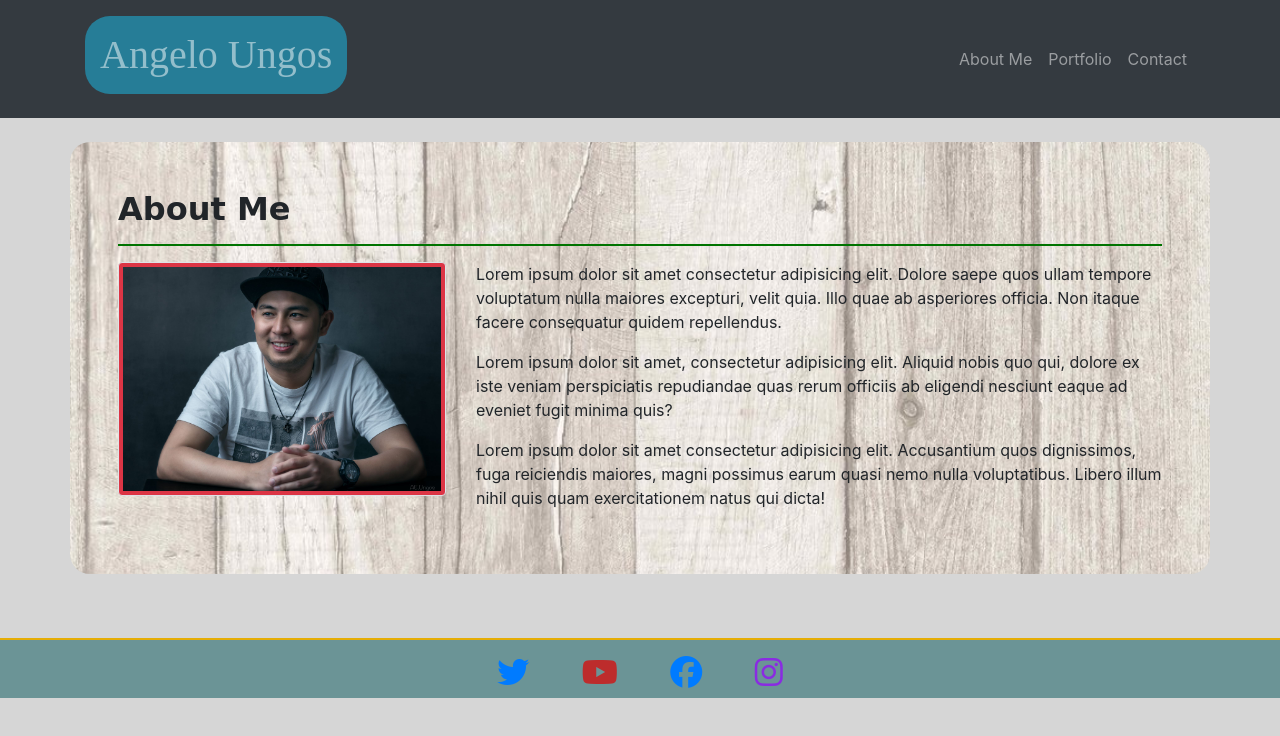
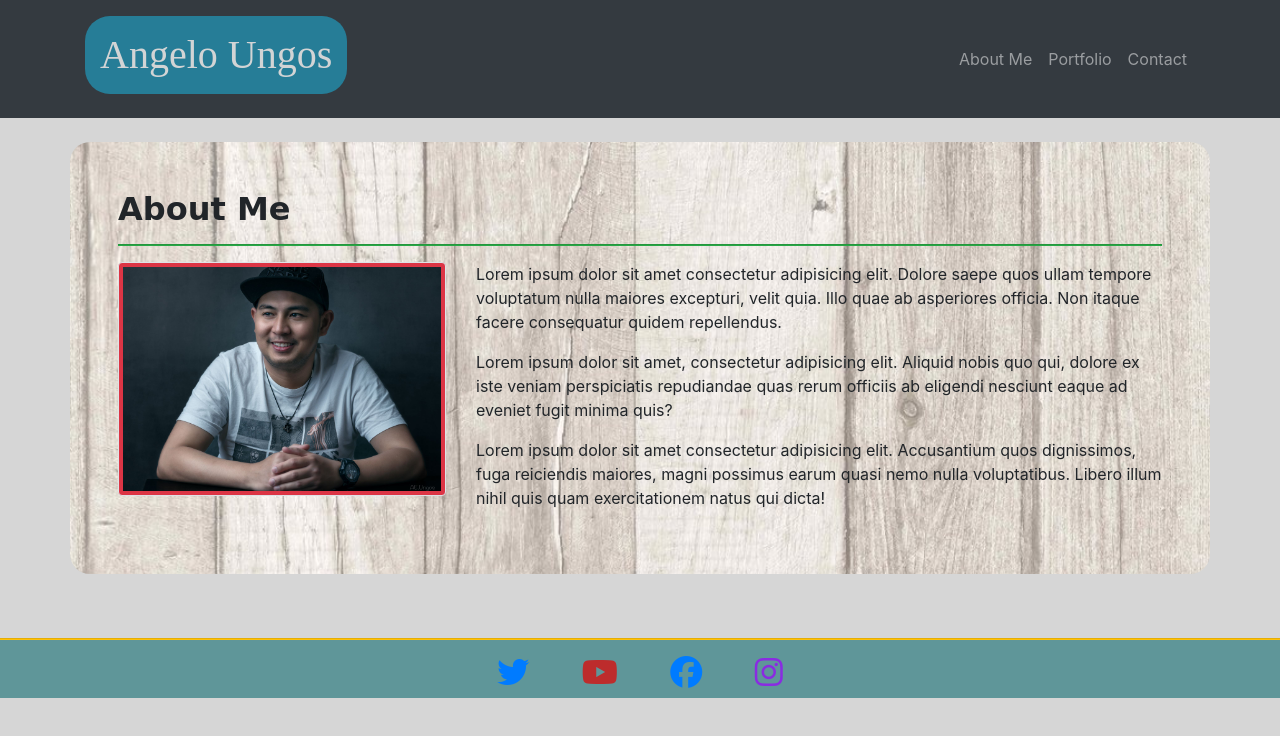
Before and after one commit to vlad916/Portfolio, a plain HTML site: page index.html in a window 1280 px wide. Drawn offline with nearby package versions, Linux system fonts and the light colour scheme; a web font is replaced by a local one.

```diff
--- a/index.html
+++ b/index.html
@@ -51,7 +51,7 @@
             <div class="row">
                 <div class="col-sm">
                     <h2><strong>About Me</strong></h2>
-                    <hr class="bg danger">
+                    <hr class="bg-success">
                     </hr>
                 </div>
             </div>
--- a/style1.css
+++ b/style1.css
@@ -6,6 +6,7 @@ body {
 }
 h1 {
   font-family: serif;
+  color: rgba(214, 214, 214, 0.979);
   background-color: rgb(38, 125, 151);
   border-radius: 25px;
   padding: 15px;
@@ -14,22 +15,21 @@ h2 {
   font-family: "Shojumaru", cursive;
 }
 hr {
-  background-color: green;
-  border-width: 2px;
+  height: 1px;
 }
 .banner1 {
   background-image: url("assets/images/background.jpg");
   background-size: cover;
 }
 .footer {
-  background-color: rgb(107, 148, 150);
+  background-color: rgb(95, 150, 153);
   height: 60px;
   margin-top: 64px;
   text-align: center;
 }
 .fa-instagram {
-    color: blueviolet;
+  color: blueviolet;
 }
 .fa-youtube {
-    color: rgb(189, 44, 44);
+  color: rgb(189, 44, 44);
 }
```
